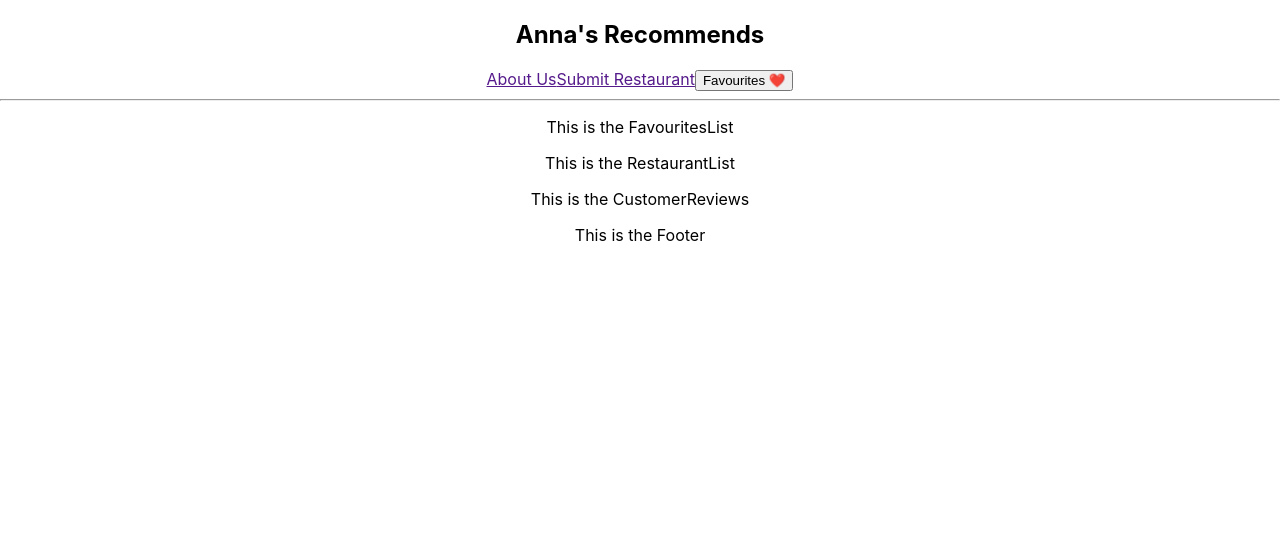
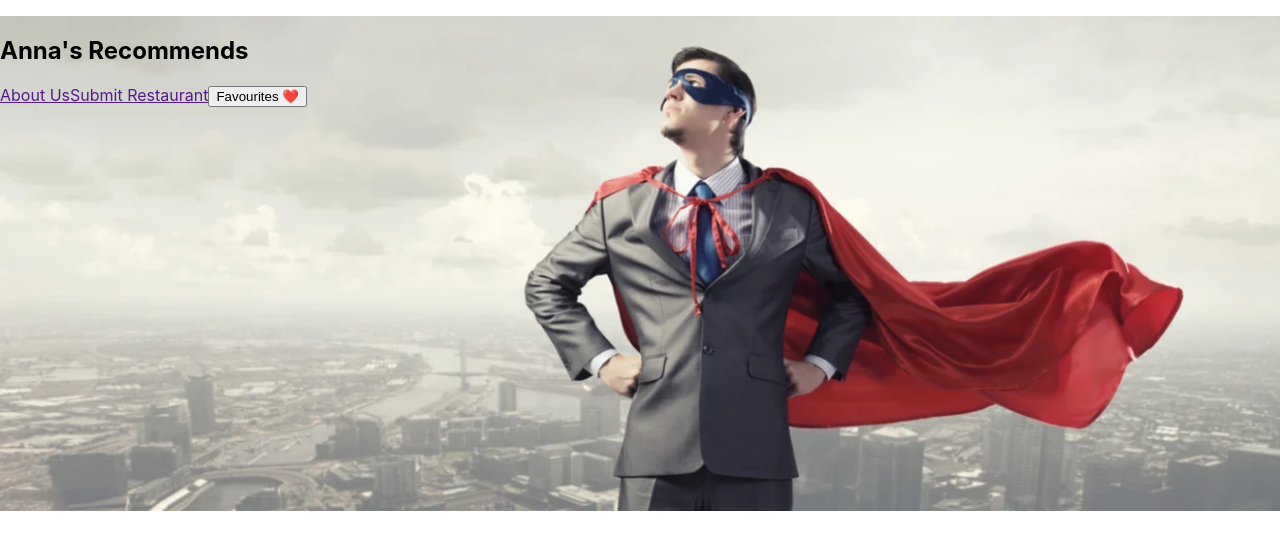
Before and after one commit to darkpoetOX/Restaurant_frontend, a React (Create React App) app in the folder client/: page / in a window 1280 px wide. Shown: the top 550 px of the page. Built offline with nearby package versions, Linux system fonts and the light colour scheme; no server answers.

Commit message:
added Hero image

```diff
--- a/client/src/App.css
+++ b/client/src/App.css
@@ -1,38 +1,13 @@
-.App {
-  text-align: center;
+.hero-image {
+  width: 100%;
+  height: auto;
+  position: fixed;
+  overflow: hidden;
 }
 
-.App-logo {
-  height: 40vmin;
-  pointer-events: none;
+.navbar {
+  background-color: rgba(0, 0, 0, 0); /* Semi-transparent black background */
+  position: fixed; /* Fixed position so it stays at the top */
+  width: 100%;
+  z-index: 1; /* Ensures the nav bar appears above the hero image */
 }
-
-@media (prefers-reduced-motion: no-preference) {
-  .App-logo {
-    animation: App-logo-spin infinite 20s linear;
-  }
-}
-
-.App-header {
-  background-color: #282c34;
-  min-height: 100vh;
-  display: flex;
-  flex-direction: column;
-  align-items: center;
-  justify-content: center;
-  font-size: calc(10px + 2vmin);
-  color: white;
-}
-
-.App-link {
-  color: #61dafb;
-}
-
-@keyframes App-logo-spin {
-  from {
-    transform: rotate(0deg);
-  }
-  to {
-    transform: rotate(360deg);
-  }
-}
--- /dev/null
+++ b/client/src/components/HeroImage.js
@@ -0,0 +1,12 @@
+import React from "react";
+
+const HeroImage = () => {
+    return (
+        <div className="hero">
+            <img src={"./Images/heroBanner.png"} alt="Hero Banner" className="hero-image" />
+            </div>
+
+    )
+}
+
+export  default HeroImage;
--- a/client/src/components/NavBar.js
+++ b/client/src/components/NavBar.js
@@ -1,13 +1,12 @@
 const NavBar = () => {
 
     return(
-
             <nav className="navbar">
                 <h1>Anna's Recommends</h1>
                 <a href="">About Us</a>
                 <a href="">Submit Restaurant</a>
                 <button>Favourites ❤️</button>
-                <hr></hr>
+
 
 
             </nav>
--- a/client/src/containers/RestaurantContainer.js
+++ b/client/src/containers/RestaurantContainer.js
@@ -4,6 +4,7 @@ import FavouritesList from "../components/FavouritesList";
 import RestaurantList from "../components/RestaurantList";
 import CustomerReviews from "../components/CustomerReviews";
 import Footer from "../components/Footer";
+import HeroImage from "../components/HeroImage";
 
 
 const RestaurantContainer = () =>{
@@ -46,6 +47,7 @@ const RestaurantContainer = () =>{
     return(
         <>
           <NavBar />
+            <HeroImage />
           <FavouritesList deleteFromFav = {deleteFromFav}/>
           <RestaurantList addToFav = {addToFav} />
           <CustomerReviews />
```
Also changed, not shown: client/public/Images/heroBanner.png (added).
